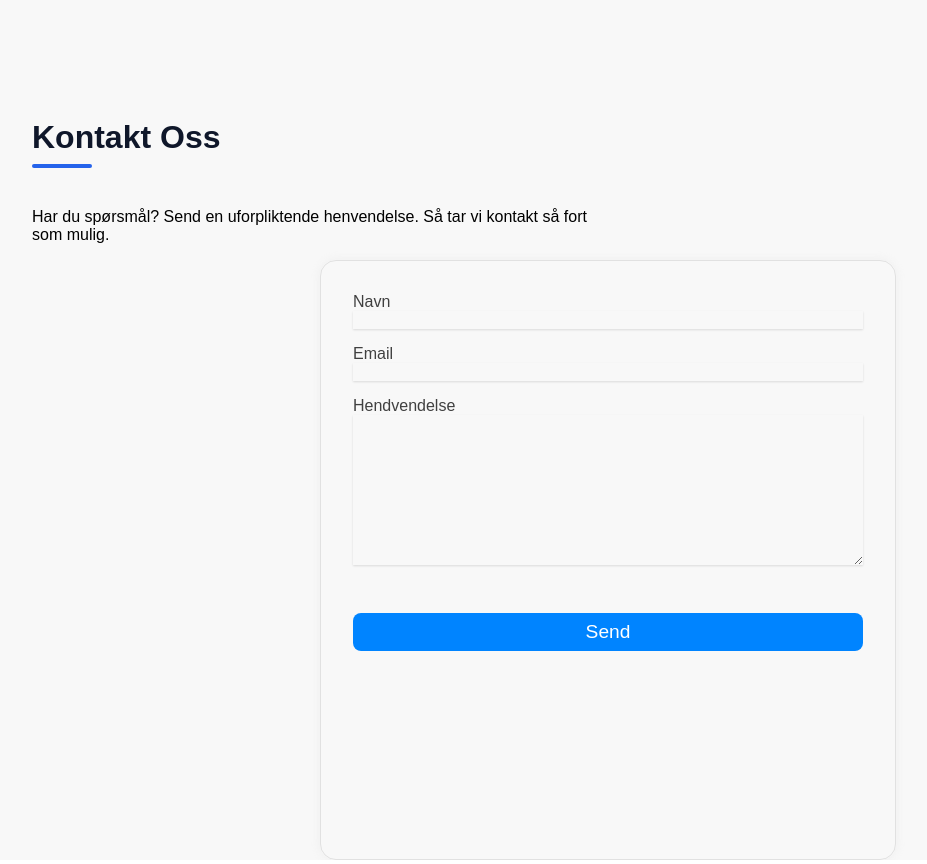
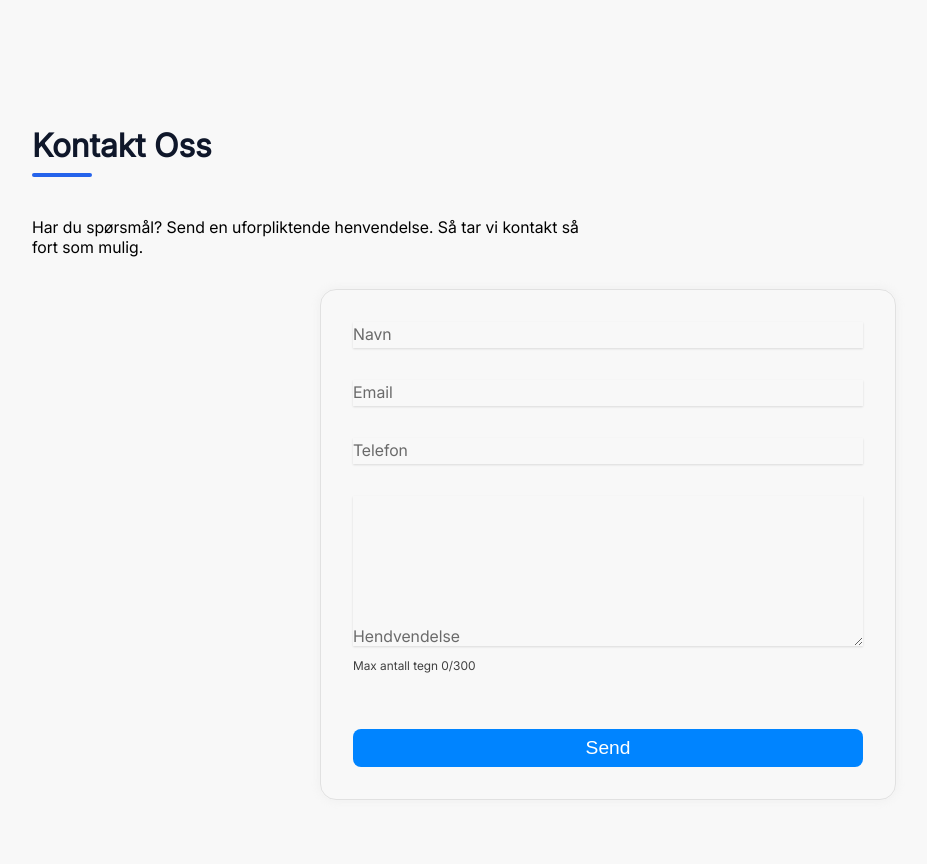
Before and after one commit to bennicodes/Pareo-webdesign, a React (Vite) app: page / in a window 1280 px wide. Shown: the part 875-1739 px from the top of the page, without its empty margins (32-959 px from the left). Built offline with nearby package versions, Linux system fonts and the light colour scheme; a web font is replaced by a local one.

Commit message:
created form validation and form logic. Implement form styling

```diff
--- a/src/App.module.css
+++ b/src/App.module.css
@@ -37,6 +37,7 @@
   font-size: 3rem;
   margin-bottom: var(--spacing-medium);
   font-weight: 800;
+  text-align: center;
 }
 .headerContainer h4 {
   max-width: 580px;
@@ -115,12 +116,12 @@
   width: 100%;
   display: flex;
   flex-direction: column;
+  padding-bottom: var(--spacing-xl);
 }
-
 .contactDescription {
   width: 50%;
-  /* margin: auto 0; */
   padding: var(--spacing-medium) 0;
+  margin-bottom: var(--spacing-medium);
 }
 .contactFormContainer {
   width: 50%;
@@ -140,10 +141,20 @@
   .main {
     padding: 0 var(--spacing-large);
   }
+  .contactDescription{
+    width: 100%;
+  }
+  .contactFormContainer {
+    width: 75%;
+  }
 }
 
 @media screen and (max-width: 525px) {
   .headerDescription {
     width: 100%;
   }
+  .contactFormContainer {
+    width: 100%;
+  }
+
 }
--- a/src/components/ContactForm/ContactForm.jsx
+++ b/src/components/ContactForm/ContactForm.jsx
@@ -1,30 +1,175 @@
-import React from "react";
+import { useState } from "react";
+import useContactFormValidation from "../../hooks/useFormValidation";
 import Button from "../Button/Button";
+import Spinner from "../Spinner/Spinner";
 import styles from "./ContactForm.module.css";
 
 const ContactForm = () => {
+  const [formData, setFormData] = useState({
+    name: "",
+    email: "",
+    phone: "",
+    message: "",
+  });
+
+  const [isLoading, setIsLoading] = useState(false);
+  const [submitted, setSubmitted] = useState(false);
+  const [characterCount, setCharacterCount] = useState(0);
+  const [errorMessage, setErrorMessage] = useState("");
+  const [successMessage, setSuccessMessage] = useState("");
+
+  // Custom hook for form validation
+  const { errors, validate, validateField } = useContactFormValidation();
+
+  const handleChange = (e) => {
+    const { name, value } = e.target;
+    setFormData((prev) => ({
+      ...prev,
+      [name]: value,
+    }));
+
+    if (name === "message") {
+      setCharacterCount(value.length);
+    }
+  };
+
+  const handleBlur = (e) => {
+    const { name, value } = e.target;
+    if (submitted) {
+      validateField(name, value);
+    }
+  };
+
+  const handleSubmit = (e) => {
+    e.preventDefault();
+    setErrorMessage("");
+    setSuccessMessage("");
+    setSubmitted(true);
+
+    const isValid = validate(formData);
+    if (!isValid) {
+      setErrorMessage("Vennligst fyll ut alle feltene");
+      return;
+    }
+
+    setIsLoading(true);
+    console.log("Form data submitted:", formData);
+    setSuccessMessage(
+      "Takk for din henvendelse! Vi tar kontakt så snart som mulig."
+    );
+
+    // Reset form
+    setFormData({
+      name: "",
+      email: "",
+      phone: "",
+      message: "",
+    });
+    setCharacterCount(0);
+    setIsLoading(false);
+
+    setTimeout(() => {
+      setSuccessMessage("");
+    }, 3000);
+  };
+
   return (
     <fieldset className={styles.formContainer}>
-      <form className={styles.form}>
+      <form className={styles.form} onSubmit={handleSubmit} noValidate>
         <div className={styles.inputGroup}>
-          <label htmlFor="name">Navn</label>
-          <input type="text" name="name" />
+          <div
+            className={`${styles.inputWrapper} ${
+              formData.name ? styles.filled : ""
+            }`}
+          >
+            <label htmlFor="name">Navn</label>
+            <input
+              type="text"
+              name="name"
+              maxLength={50}
+              onChange={handleChange}
+              value={formData.name}
+              onBlur={handleBlur}
+            />
+            {errors.name && (
+              <p className={styles.errorMessage}>{errors.name}</p>
+            )}
+          </div>
         </div>
         {/* -------------------- */}
         <div className={styles.inputGroup}>
-          <label htmlFor="email">Email</label>
-          <input type="email" name="email" />
+          <div
+            className={`${styles.inputWrapper} ${
+              formData.email ? styles.filled : ""
+            }`}
+          >
+            <label htmlFor="email">Email</label>
+            <input
+              type="email"
+              name="email"
+              onChange={handleChange}
+              value={formData.email}
+              onBlur={handleBlur}
+            />
+            {errors.email && (
+              <p className={styles.errorMessage}>{errors.email}</p>
+            )}
+          </div>
         </div>
         {/* -------------------- */}
         <div className={styles.inputGroup}>
-          <label htmlFor="message">Hendvendelse</label>
-          <textarea name="message" maxLength="300" />
+          <div
+            className={`${styles.inputWrapper} ${
+              formData.phone ? styles.filled : ""
+            }`}
+          >
+            <label htmlFor="phone">Telefon</label>
+            <input
+              type="phone"
+              name="phone"
+              onChange={handleChange}
+              value={formData.phone}
+              onBlur={handleBlur}
+            />
+            {errors.phone && (
+              <p className={styles.errorMessage}>{errors.phone}</p>
+            )}
+          </div>
         </div>
-        <p className={styles.characterCount}></p>
-        <p className={styles.message}></p>
-        <Button classname={styles.submitButton} type="submit">
-          Send
-        </Button>
+        {/* -------------------- */}
+        <div className={styles.inputGroup}>
+          <div
+            className={`${styles.inputWrapper} ${
+              formData.message ? styles.filled : ""
+            }`}
+          >
+            <label htmlFor="message">Hendvendelse</label>
+            <textarea
+              name="message"
+              maxLength="300"
+              onChange={handleChange}
+              value={formData.message}
+              onBlur={handleBlur}
+            />
+            {errors.message && (
+              <p className={styles.errorMessage}>{errors.message}</p>
+            )}
+          </div>
+          <p
+            className={`${styles.characterCount} ${
+              characterCount >= 300 ? styles.characterCountWarning : ""
+            }`}
+          >
+            Max antall tegn {characterCount}/300
+          </p>
+        </div>
+        <div className={styles.actionContainer}>
+          <p className={styles.errorMessage}>{errorMessage}</p>
+          <p className={styles.successMessage}>{successMessage}</p>
+          <Button classname={styles.submitButton} type="submit">
+            {isLoading ? <Spinner /> : "Send"}
+          </Button>
+        </div>
       </form>
     </fieldset>
   );
--- a/src/components/ContactForm/ContactForm.module.css
+++ b/src/components/ContactForm/ContactForm.module.css
@@ -1,12 +1,12 @@
 .formContainer {
   width: 100%;
-  min-height: 600px;
   background-color: var(--background-color);
   color: var(--primary-color);
   padding: var(--spacing-large);
   border: 1px solid #e1e1e1;
   border-radius: var(--border-radius-large);
   box-shadow: rgba(220, 220, 220, 0.3) 0px 0px 10px 0px;
+  font-family: var(--primary-font);
 }
 
 .form {
@@ -15,7 +15,12 @@
   margin: 0 auto;
   display: flex;
   flex-direction: column;
-  gap: var(--spacing-medium);
+  gap: var(--spacing-large);
+}
+
+.inputWrapper {
+  position: relative;
+  width: 100%;
 }
 .inputGroup {
   color: #404040;
@@ -25,7 +30,7 @@
   font-weight: 400;
 }
 
-.inputGroup input,
+.inputWrapper input,
 textarea {
   background-color: transparent;
   border: 1px solid #ccc;
@@ -34,23 +39,57 @@ textarea {
   border: none;
   box-shadow: 0 1px 2px 0 rgba(0, 0, 0, 0.12);
   padding: 0.5rem 0px;
+  transition: border-color 0.3s;
 }
-.inputGroup input {
-  padding: 0 4px;
+.inputWrapper input {
+  padding: 4px;
 }
 
-.inputGroup textarea {
-  width: 100%;
+.inputWrapper textarea {
   height: 150px;
   padding: 8px;
   resize: vertical;
+  font-size: var(--small-font);
 }
-input:focus,
-textarea:focus {
+.inputWrapper input:focus,
+.inputWrapper textarea:focus {
   outline: none;
   border-bottom: 2px solid var(--secondary-color);
 }
-.form .submitButton {
+.inputWrapper label {
+  position: absolute;
+  left: 0;
+  bottom: 0.25rem;
+  color: #6a6a6a;
+  font-weight: lighter;
+  pointer-events: none;
+  transition: all 0.2s ease-out;
+}
+.inputWrapper:focus-within label,
+.inputWrapper.filled label {
+  transform: translateY(-1.5rem);
+  font-size: 0.85rem;
+  color: var(--secondary-color);
+}
+
+.characterCount {
+  font-size: var(--small-font);
+  margin-top: var(--spacing-small);
+}
+.characterCountWarning {
+  color: red;
+}
+
+/* --------------------- */
+.actionContainer {
+  width: 100%;
+  display: flex;
+  flex-direction: column;
+  align-items: center;
+  gap: var(--spacing-small);
+}
+.actionContainer .submitButton {
+  width: 100%;
   position: relative;
   overflow: hidden;
   border: none;
@@ -58,7 +97,7 @@ textarea:focus {
   transition: background-color 0.3s ease;
 }
 
-.form .submitButton:hover {
+.actionContainer .submitButton:hover {
   background: linear-gradient(
     270deg,
     var(--secondary-color),
@@ -70,17 +109,26 @@ textarea:focus {
   color: var(--secondary-text-color);
 }
 
-.form .submitButton:active {
+.actionContainer .submitButton:active {
   transform: scale(0.98);
   transition: 0.1s ease;
 }
+
+/* ------------------ */
+
 .successMessage {
-  font-size: var(--medium-font);
-  color: var(--primary-color);
-  margin-bottom: var(--spacing-medium);
+  font-size: var(--small-font);
+  color: var(--text-color);
+  animation: swoopIn 0.5s ease forwards;
+}
+.errorMessage {
+  font-size: var(--small-font);
+  color: red;
+  margin-top: var(--spacing-small);
+  animation: shake 0.3s ease;
 }
 
-/* ------------- */
+/* Animations ------------- */
 @keyframes glideAnimationOnce {
   0% {
     background-position: 0% 50%;
@@ -89,3 +137,24 @@ textarea:focus {
     background-position: 100% 50%;
   }
 }
+
+@keyframes shake {
+  0% {
+    transform: translateX(0);
+  }
+  20% {
+    transform: translateX(-4px);
+  }
+  40% {
+    transform: translateX(4px);
+  }
+  60% {
+    transform: translateX(-4px);
+  }
+  80% {
+    transform: translateX(4px);
+  }
+  100% {
+    transform: translateX(0);
+  }
+}
--- /dev/null
+++ b/src/components/Spinner/Spinner.jsx
@@ -0,0 +1,11 @@
+import styles from "./Spinner.module.css";
+
+const Spinner = ({ wrapperClassName, spinnerClassName }) => {
+  return (
+    <div className={`${styles.spinnerWrapper} ${wrapperClassName}`}>
+      <div className={`${styles.spinnerCircle} ${spinnerClassName}`}></div>
+    </div>
+  );
+};
+
+export default Spinner;
--- /dev/null
+++ b/src/hooks/useFormValidation.js
@@ -0,0 +1,74 @@
+import { useState } from "react";
+
+export default function useContactFormValidation() {
+  const [errors, setErrors] = useState({});
+  const emailRegex = /\S+@\S+\.\S+/;
+  const phoneRegex = /^\d{8}$/; // Regex for 8-digit phone number
+
+  const validate = (formData) => {
+    let newErrors = {};
+
+    if (!formData.name.trim()) {
+      newErrors.name = "Vennligst fyll inn navn";
+    }
+    // ------------------
+    if (!formData.email.trim()) {
+      newErrors.email = "Vennligst fyll inn e-mail";
+    } else if (!emailRegex.test(formData.email.trim())) {
+      newErrors.email = "Ugyldig e-postadresse";
+    }
+    // ------------------
+    if (!formData.phone.trim()) {
+      newErrors.phone = "Vennligst fyll inn telefonnummer";
+    } else if (!/^\d+$/.test(formData.phone.trim())) {
+      newErrors.phone = "Vennligst fyll inn et gyldig telefonnummer.";
+    } else if (!phoneRegex.test(formData.phone.trim())) {
+      newErrors.phone = "Telefonnummeret må være 8 siffer";
+    }
+    // ------------------
+    if (!formData.message.trim()) {
+      newErrors.message = "Vennligst fyll inn meldingsfeltet";
+    } else if (formData.message.trim().length > 300) {
+      newErrors.message = "Meldingen kan ikke være lengre enn 300 tegn";
+    }
+
+    setErrors(newErrors);
+    return Object.keys(newErrors).length === 0;
+  };
+
+  const validateField = (name, value) => {
+    let message = "";
+
+    if (name === "name") {
+      if (!value.trim()) message = "Vennligst fyll inn navn.";
+    }
+
+    if (name === "email") {
+      if (!value.trim()) message = "Vennligst fyll inn e-post.";
+      else if (!emailRegex.test(value.trim()))
+        message = "Ugyldig e-postadresse.";
+    }
+
+    if (name === "phone") {
+      if (!value.trim()) message = "Vennligst fyll inn telefonnummer.";
+      else if (!/^\d+$/.test(value.trim()))
+        message = "Vennligst fyll inn et gyldig telefonnummer.";
+      else if (!phoneRegex.test(value.trim()))
+        message = "Telefonnummeret må være 8 siffer.";
+    }
+
+    if (name === "message") {
+      if (!value.trim()) message = "Vennligst fyll inn meldingsfeltet.";
+      else if (value.trim().length > 300)
+        message = "Meldingen kan ikke være lengre enn 300 tegn.";
+    }
+
+    setErrors((prev) => ({ ...prev, [name]: message }));
+  };
+
+  return {
+    errors,
+    validate,
+    validateField,
+  };
+}
--- a/src/pages/About/About.module.css
+++ b/src/pages/About/About.module.css
@@ -1,4 +1,5 @@
 .pageContainer {
+  min-width: 350px;
   font-family: "Inter", sans-serif;
   background-color: #f1f5f9;
   color: #1e293b;
```
Also changed, not shown: src/components/Spinner/Spinner.module.css (added, +25 -0 lines), public/fonts/Inter-Regular.ttf (renamed from public/fonts/Inter_18pt-Regular.ttf).
